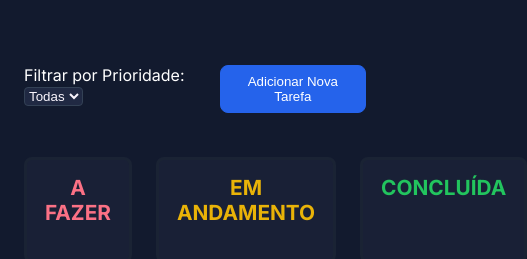
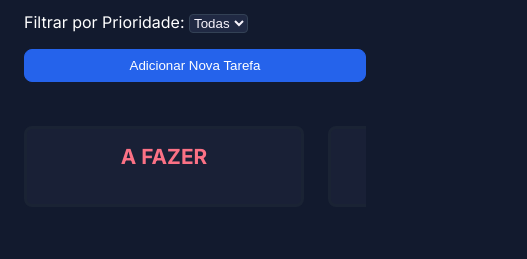
Before and after one commit to italomartinsg/taskflow, a plain HTML site: page index.html in a window 390 px wide. Shown: the part 101-360 px from the top of the page, 527 px wide, since content can reach past the window. Drawn offline with Linux system fonts and the light colour scheme.

Commit message:
feat: add responsive layout

```diff
--- a/css/style.css
+++ b/css/style.css
@@ -101,7 +101,7 @@ h1 {
   display: flex;
   flex-direction: row;
   justify-content: space-between;
-  margin-top: 44px;
+  margin-top: 24px;
 }
 #task-filter {
   background: #202943;
@@ -227,3 +227,27 @@ h1 {
 .btn-task-remove:hover {
   background: #7f1d1d;
 }
+
+@media (max-width: 810px) {
+  .painel-task {
+    overflow-x: auto;
+  }
+
+  .painel-coluna {
+    min-width: 280px;
+  }
+}
+
+@media (max-width: 440px) {
+  main {
+    padding: 0px 24px;
+  }
+  .painel-acoes {
+    margin-top: 15px;
+    flex-direction: column;
+    gap: 16px;
+  }
+  .task-meta {
+    align-items: end;
+  }
+}
```
